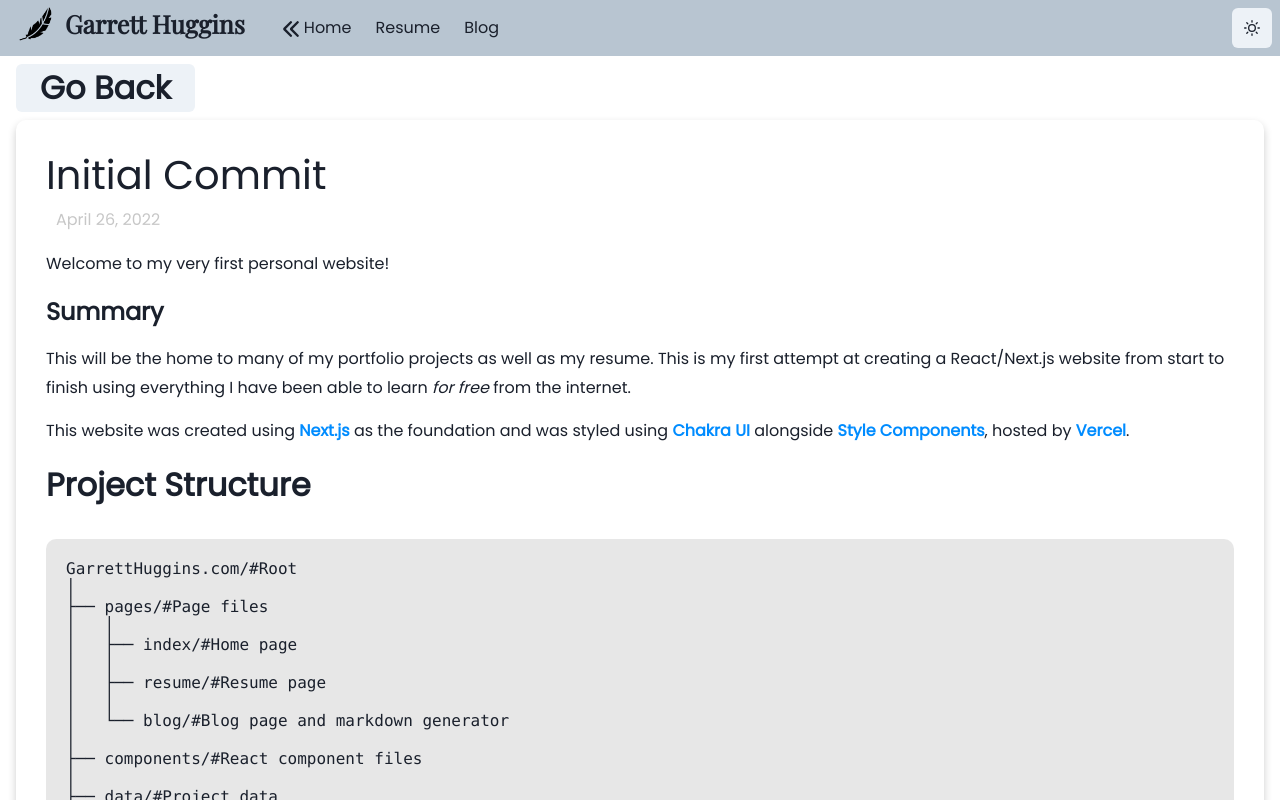
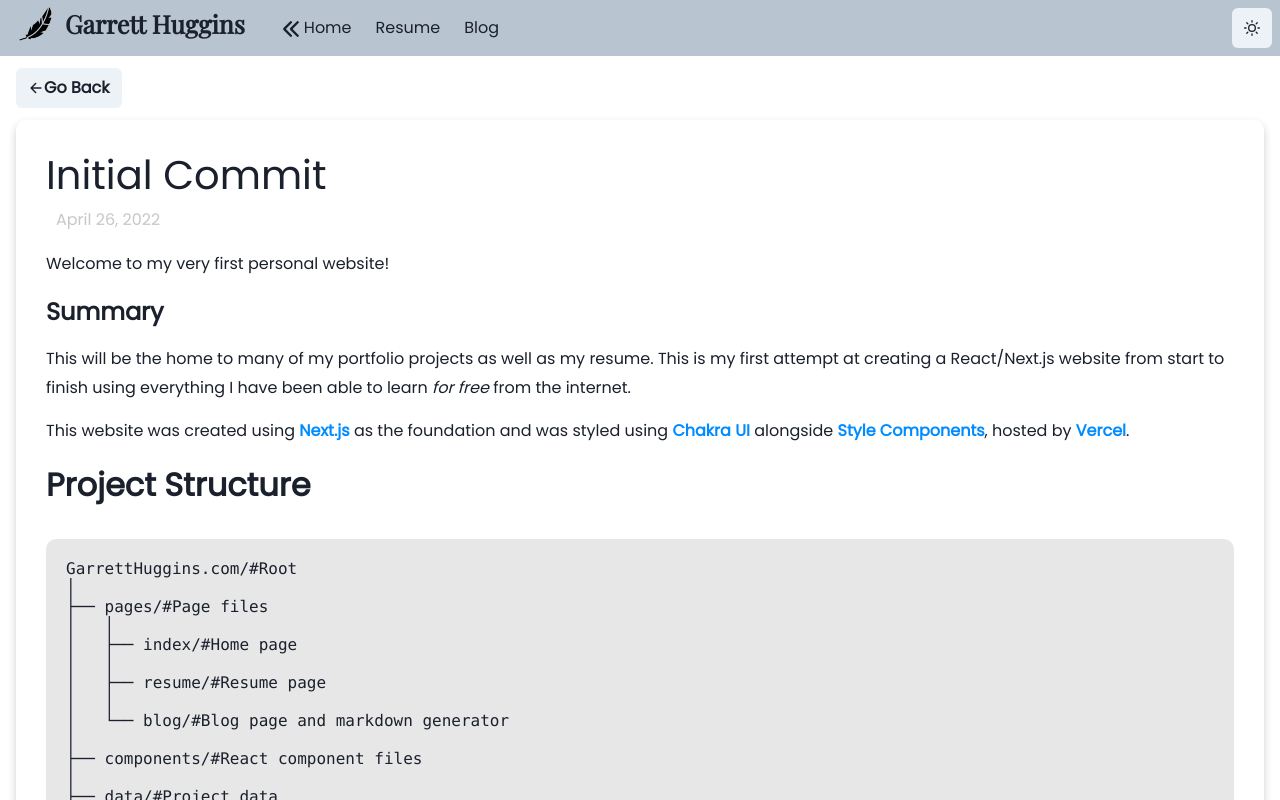
Before and after one commit to garrett-huggins/garretthuggins.com, a Next.js app: page /blog/initial-commit in a window 1280 px wide. Shown: the top 800 px of the page. Built offline with nearby package versions, Linux system fonts and the light colour scheme.

Commit message:
added back arrow

```diff
--- a/pages/blog/[slug].js
+++ b/pages/blog/[slug].js
@@ -7,6 +7,7 @@ import { marked } from "marked";
 import markdownStyles from "./markdown-styles.module.css";
 import { CardPage, PostTitle, PostDate } from "../../components/BlogStyles";
 import { useColorModeValue, Button } from "@chakra-ui/react";
+import { IoArrowBack } from "react-icons/io5";
 
 export default function PostPage({
   frontmatter: { title, date, cover_image },
@@ -15,8 +16,8 @@ export default function PostPage({
   return (
     <Layout title={`${title} | Garrett Huggins`}>
       <Link href="/blog" passHref>
-        <Button p={6} fontSize="2rem" mt={2} mb={2}>
-          Go Back
+        <Button p={3} fontSize="1rem" mt={3} mb={3}>
+          <IoArrowBack /> Go Back
         </Button>
       </Link>
 
```
